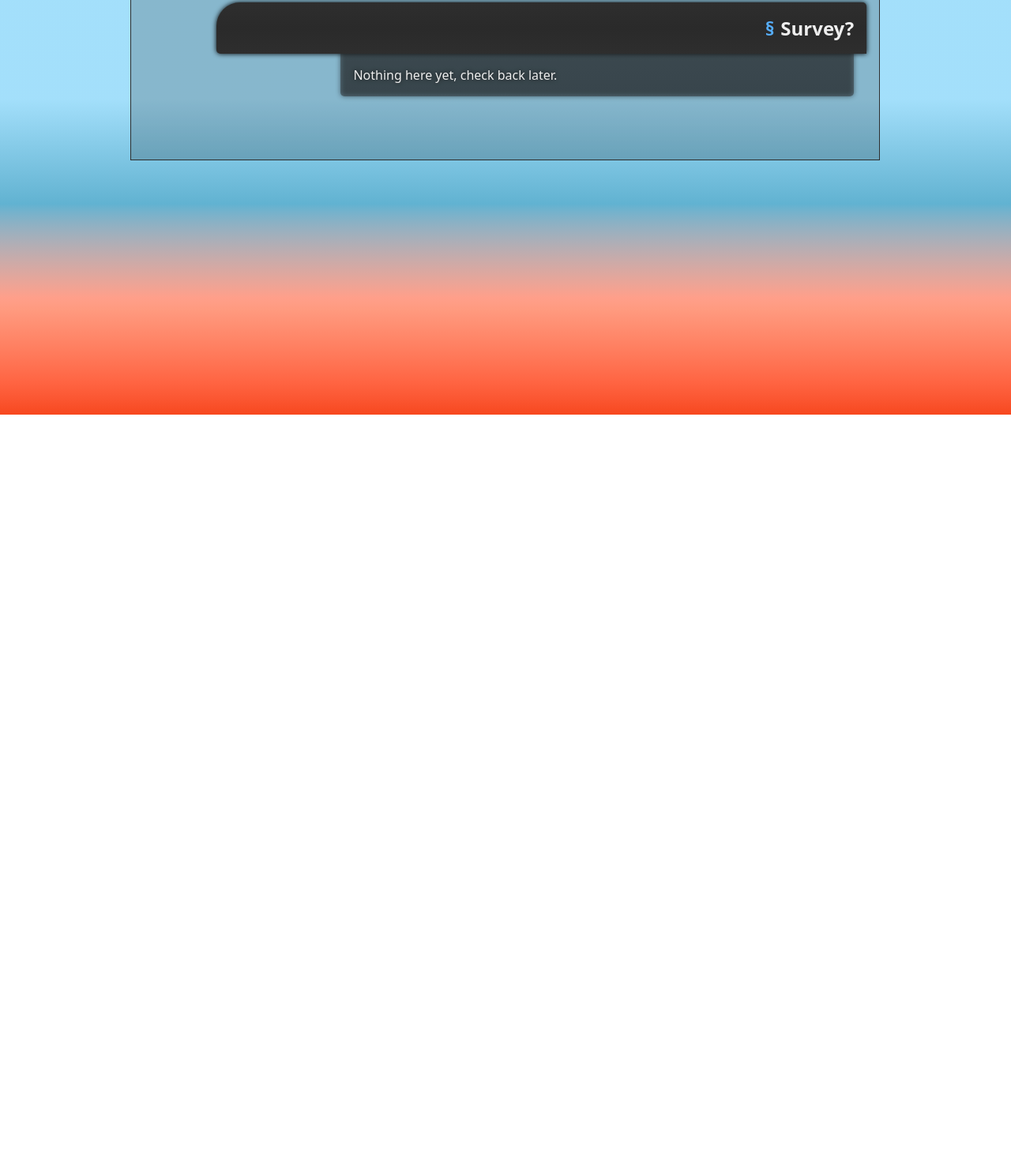
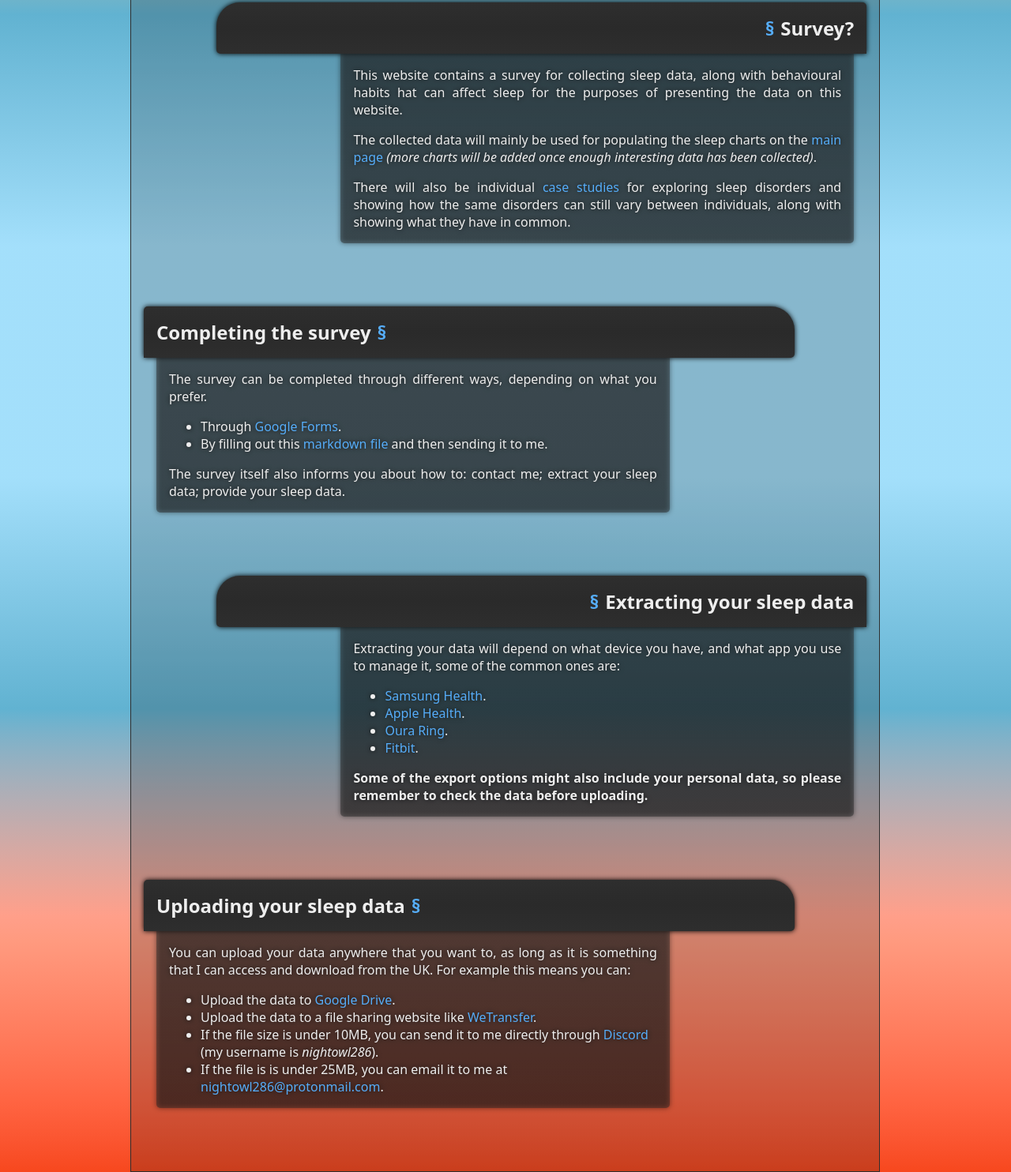
Before and after one commit to nightowl286/n24, a plain HTML site: page src/site/survey.html in a window 1280 px wide. Shown: the part 275-1759 px from the top of the page at 79% size. Before the commit the page ends 800 px from the top, so only its background shows below. Drawn offline with Linux system fonts and the light colour scheme.

Commit message:
+ Fill out survey page. + Fill out the case studies page.

```diff
--- a/src/site/style.css
+++ b/src/site/style.css
@@ -10,6 +10,19 @@
 
 * {
 	margin: 0;
+}
+
+ul {
+	margin-top: 1em;
+	margin-bottom: 1em;
+}
+
+li {
+	text-align: start;
+}
+
+p + ul {
+	margin-bottom: 0;
 }
 
 html {
--- a/src/site/survey.html
+++ b/src/site/survey.html
@@ -59,8 +59,77 @@
 					</div>
 					<div>
 						<p>
-							Nothing here yet, check back later.
+							This website contains a survey for collecting sleep data, along with behavioural habits
+							hat can affect sleep for the purposes of presenting the data on this website.
 						</p>
+						<p>
+							The collected data will mainly be used for populating the sleep charts on the <a href="index.html">main page</a>
+							<i>(more charts will be added once enough interesting data has been collected)</i>.
+						</p>
+						<p>
+							There will also be individual <a href="case-studies.html">case studies</a> for exploring sleep disorders and
+							showing how the same disorders can still vary between individuals, along with showing what they have in common.
+						</p>
+					</div>
+				</section>
+
+				<section id="completing-the-survey">
+					<div>
+						<h2>Completing the survey</h2>
+						<a href="#completing-the-survey" title="A shareable link to this section of the page.">§</a>
+					</div>
+					<div>
+						<p>
+							The survey can be completed through different ways, depending on what you prefer.
+						</p>
+						<ul>
+							<li>Through <a href="https://forms.gle/3pCi8jxpXXZS5PgX9">Google Forms</a>.</li>
+							<li>By filling out this <a href="survey.md">markdown file</a> and then sending it to me.</li>
+						</ul>
+						<p>
+							The survey itself also informs you about how to: contact me; extract your sleep data; provide your sleep data.
+						</p>
+					</div>
+				</section>
+
+				<section id="extracting-data">
+					<div>
+						<h2>Extracting your sleep data</h2>
+						<a href="#extracting-data" title="A shareable link to this section of the page.">§</a>
+					</div>
+					<div>
+						<p>
+							Extracting your data will depend on what device you have, and what app you use to manage it, some of the common ones are:
+						</p>
+						<ul>
+							<li><a href="https://www.samsung.com/ae/support/apps-services/how-can-i-retrieve-my-personal-data-from-samsung-health/">Samsung Health</a>.</li>
+							<li><a href="https://appletoolbox.com/how-to-export-apple-health-data-from-your-iphone-and-apple-watch/">Apple Health</a>.</li>
+							<li><a href="https://support.ouraring.com/hc/en-us/articles/360025441594-Export-Share-Your-Oura-Data">Oura Ring</a>.</li>
+							<li><a href="https://support.google.com/fitbit/answer/14236615?#zippy=%2Chow-do-i-export-my-fitbit-data">Fitbit</a>.</li>
+						</ul>
+						<p>
+							<b>Some of the export options might also include your personal data, so please remember to check the data before uploading.</b>
+						</p>
+					</div>
+				</section>
+
+				<section id="uploading-data">
+					<div>
+						<h2>Uploading your sleep data</h2>
+						<a href="#uploading-data" title="A shareable link to this section of the page.">§</a>
+					</div>
+					<div>
+						<p>You can upload your data anywhere that you want to, as long as it is something that I can access and download from the UK. For example this means you can:</p>
+						<ul>
+							<li>Upload the data to <a href="https://workspace.google.com/products/drive/">Google Drive</a>.</li>
+							<li>Upload the data to a file sharing website like <a href="https://wetransfer.com/">WeTransfer</a>.</li>
+							<li>
+								If the file size is under 10MB, you can send it to me directly through <a href="https://discord.com/">Discord</a> (my username is <i>nightowl286</i>).</b>
+							</li>
+							<li>
+								If the file is is under 25MB, you can email it to me at <a href="mailto:nightowl286@protonmail.com">nightowl286@protonmail.com</a>.</b>
+							</li>
+						</ul>
 					</div>
 				</section>
 			</main>
```
Also changed, not shown: src/site/case-studies.html (+6 -1 lines), src/site/survey.md (renamed from survey.md), 1 other file.
